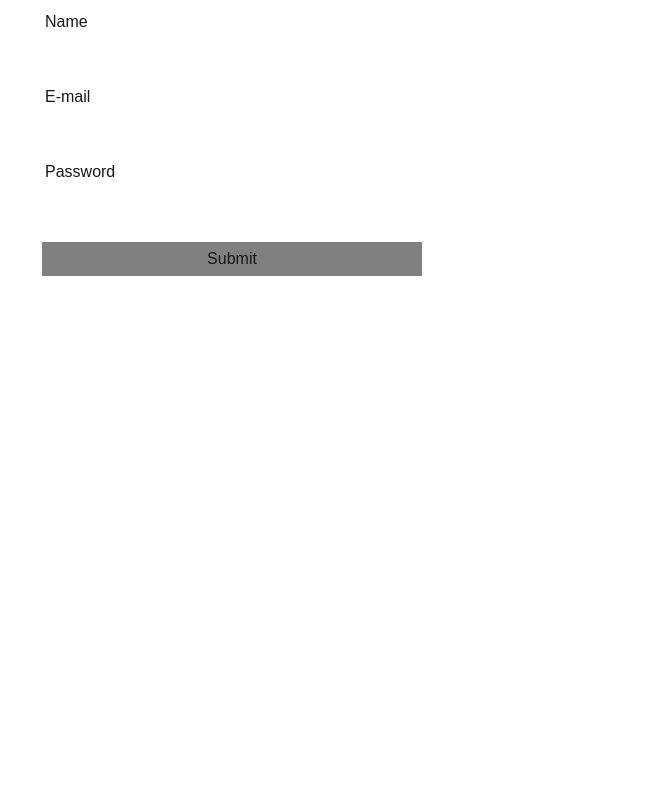
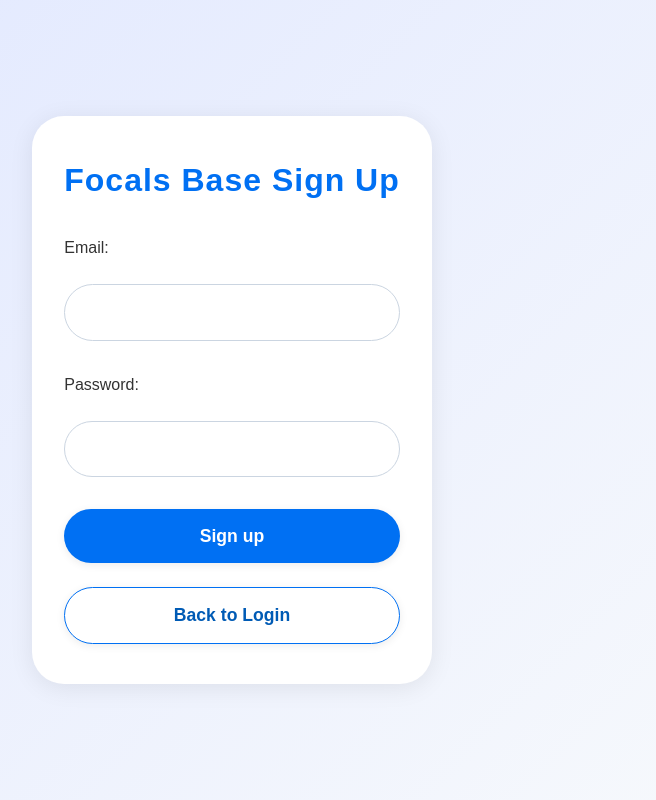
Before and after one commit to Vsingh70/Focals-Base, a Next.js app in the folder my-app/: page /signup in a window 1280 px wide. Shown: the whole page, without its empty margins (408-1064 px from the left). Built offline with nearby package versions, Linux system fonts and the light colour scheme.

Commit message:
better UI on login and signup page with more intuitive routing

```diff
--- a/my-app/src/app/login/actions.js
+++ b/my-app/src/app/login/actions.js
@@ -39,6 +39,6 @@ export async function signup(formData) {
     redirect('/error')
   }
 
-  revalidatePath('/', 'layout')
-  redirect('/account')
+  //revalidatePath('/', 'layout')
+  redirect('/signup?success=1')
 }
--- a/my-app/src/app/login/page.jsx
+++ b/my-app/src/app/login/page.jsx
@@ -1,14 +1,126 @@
+"use client";
 import { login, signup } from './actions'
+import { useState } from "react";
+import { useRouter } from "next/navigation";
 
 export default function LoginPage() {
+  const [hovered, setHovered] = useState({ login: false, signup: false });
+  const router = useRouter();
+
   return (
-    <form>
-      <label htmlFor="email">Email:</label>
-      <input id="email" name="email" type="email" required />
-      <label htmlFor="password">Password:</label>
-      <input id="password" name="password" type="password" required />
-      <button formAction={login}>Log in</button>
-      <button formAction={signup}>Sign up</button>
-    </form>
+    <div style={{
+      minHeight: "100vh",
+      background: "linear-gradient(135deg, #e0e7ff 0%, #f8fafc 100%)",
+      display: "flex",
+      alignItems: "center",
+      justifyContent: "center"
+    }}>
+      <div style={{
+        display: "flex",
+        flexDirection: "column",
+        alignItems: "center",
+        gap: "20px"
+      }}>
+        <form
+          style={{
+            background: "#fff",
+            padding: "40px 32px",
+            borderRadius: "32px",
+            boxShadow: "0 4px 24px rgba(0,0,0,0.08)",
+            display: "flex",
+            flexDirection: "column",
+            minWidth: "340px",
+            gap: "24px"
+          }}
+        >
+          <h2 style={{
+            textAlign: "center",
+            marginBottom: "8px",
+            color: "#0070f3",
+            fontWeight: 700,
+            fontSize: "2rem",
+            letterSpacing: "1px"
+          }}>
+            Focals Base Login
+          </h2>
+          <label htmlFor="email" style={{ fontWeight: 500, color: "#333" }}>Email:</label>
+          <input
+            id="email"
+            name="email"
+            type="email"
+            required
+            style={{
+              border: "1.5px solid #cbd5e1",
+              borderRadius: "50px",
+              padding: "14px 22px",
+              fontSize: "1.1rem",
+              outline: "none",
+              marginBottom: "8px",
+              transition: "border 0.2s",
+            }}
+          />
+          <label htmlFor="password" style={{ fontWeight: 500, color: "#333" }}>Password:</label>
+          <input
+            id="password"
+            name="password"
+            type="password"
+            required
+            style={{
+              border: "1.5px solid #cbd5e1",
+              borderRadius: "50px",
+              padding: "14px 22px",
+              fontSize: "1.1rem",
+              outline: "none",
+              marginBottom: "8px",
+              transition: "border 0.2s",
+            }}
+          />
+          <div style={{ display: "flex", gap: "16px", marginTop: "12px" }}>
+            <button
+              type="submit"
+              formAction={login}
+              style={{
+                flex: 1,
+                padding: "14px 0",
+                borderRadius: "50px",
+                border: "none",
+                background: hovered.login ? "#005bb5" : "#0070f3",
+                color: "#fff",
+                fontWeight: "bold",
+                fontSize: "1.1rem",
+                cursor: "pointer",
+                boxShadow: "0 2px 8px rgba(0,0,0,0.08)",
+                transition: "background 0.2s",
+              }}
+              onMouseEnter={() => setHovered(h => ({ ...h, login: true }))}
+              onMouseLeave={() => setHovered(h => ({ ...h, login: false }))}
+            >
+              Log in
+            </button>
+            <button
+              type="button"
+              style={{
+                flex: 1,
+                padding: "14px 0",
+                borderRadius: "50px",
+                border: "1.5px solid #0070f3",
+                background: hovered.signup ? "#005bb5" : "#fff",
+                color: hovered.signup ? "#fff" : "#005bb5",
+                fontWeight: "bold",
+                fontSize: "1.1rem",
+                cursor: "pointer",
+                boxShadow: "0 2px 8px rgba(0,0,0,0.08)",
+                transition: "background 0.2s, color 0.2s",
+              }}
+              onMouseEnter={() => setHovered(h => ({ ...h, signup: true }))}
+              onMouseLeave={() => setHovered(h => ({ ...h, signup: false }))}
+               onClick={() => router.push("/signup")}
+            >
+              Sign up
+            </button>
+          </div>
+        </form>
+      </div>
+    </div>
   )
 }
--- a/my-app/src/app/signup/page.js
+++ /dev/null
@@ -1,29 +0,0 @@
-import styles from './signup.module.css'
-
-export default function home(){
-  return (
-    <div className={styles.container}>
-
-      <form className={styles.input_boxes}>
-        <div className={styles.form_group}>
-        <label>Name</label>
-        <input name="name"/>
-
-        </div>
-        <div className={styles.form_group}>
-
-        <label>E-mail</label>
-        <input name="email"/>
-        </div>
-        <div className={styles.form_group}>
-
-        <label>Password</label>
-        <input name="password"/>
-        </div>
-
-        <button> Submit </button>
-      </form>
-    </div>
-  );
-
-}
--- /dev/null
+++ b/my-app/src/app/signup/page.jsx
@@ -0,0 +1,136 @@
+"use client";
+import { signup } from '../login/actions';
+import { useState } from "react";
+import { useRouter, useSearchParams } from "next/navigation";
+
+export default function SignupPage() {
+  const [hovered, setHovered] = useState(false);
+  const router = useRouter();
+  const searchParams = useSearchParams();
+  const showPopup = searchParams.get("success") === "1";
+
+  return (
+    <div style={{
+      minHeight: "100vh",
+      background: "linear-gradient(135deg, #e0e7ff 0%, #f8fafc 100%)",
+      display: "flex",
+      alignItems: "center",
+      justifyContent: "center"
+    }}>
+      <div style={{
+        display: "flex",
+        flexDirection: "column",
+        alignItems: "center",
+        gap: "20px"
+      }}>
+        <form
+          action={signup}
+          style={{
+            background: "#fff",
+            padding: "40px 32px",
+            borderRadius: "32px",
+            boxShadow: "0 4px 24px rgba(0,0,0,0.08)",
+            display: "flex",
+            flexDirection: "column",
+            minWidth: "340px",
+            gap: "24px"
+          }}
+        >
+          <h2 style={{
+            textAlign: "center",
+            marginBottom: "8px",
+            color: "#0070f3",
+            fontWeight: 700,
+            fontSize: "2rem",
+            letterSpacing: "1px"
+          }}>
+            Focals Base Sign Up
+          </h2>
+          <label htmlFor="email" style={{ fontWeight: 500, color: "#333" }}>Email:</label>
+          <input
+            id="email"
+            name="email"
+            type="email"
+            required
+            style={{
+              border: "1.5px solid #cbd5e1",
+              borderRadius: "50px",
+              padding: "14px 22px",
+              fontSize: "1.1rem",
+              outline: "none",
+              marginBottom: "8px",
+              transition: "border 0.2s",
+            }}
+          />
+          <label htmlFor="password" style={{ fontWeight: 500, color: "#333" }}>Password:</label>
+          <input
+            id="password"
+            name="password"
+            type="password"
+            required
+            style={{
+              border: "1.5px solid #cbd5e1",
+              borderRadius: "50px",
+              padding: "14px 22px",
+              fontSize: "1.1rem",
+              outline: "none",
+              marginBottom: "8px",
+              transition: "border 0.2s",
+            }}
+          />
+          {showPopup && (
+            <div style={{
+              color: "#0070f3",
+              background: "#e0e7ff",
+              borderRadius: "12px",
+              padding: "12px",
+              marginBottom: "8px",
+              textAlign: "center",
+              fontWeight: 500,
+              fontSize: "1rem"
+            }}>
+              Please check your email to confirm email
+            </div>
+          )}
+          <button
+            type="submit"
+            style={{
+              padding: "14px 0",
+              borderRadius: "50px",
+              border: "none",
+              background: hovered ? "#005bb5" : "#0070f3",
+              color: "#fff",
+              fontWeight: "bold",
+              fontSize: "1.1rem",
+              cursor: "pointer",
+              boxShadow: "0 2px 8px rgba(0,0,0,0.08)",
+              transition: "background 0.2s",
+            }}
+            onMouseEnter={() => setHovered(true)}
+            onMouseLeave={() => setHovered(false)}
+          >
+            Sign up
+          </button>
+          <button
+            type="button"
+            style={{
+              padding: "14px 0",
+              borderRadius: "50px",
+              border: "1.5px solid #0070f3",
+              background: "#fff",
+              color: "#005bb5",
+              fontWeight: "bold",
+              fontSize: "1.1rem",
+              cursor: "pointer",
+              boxShadow: "0 2px 8px rgba(0,0,0,0.08)",
+              transition: "background 0.2s, color 0.2s",
+            }}
+            onClick={() => router.push("/login")}
+          >
+            Back to Login
+          </button>
+        </form>
+      </div>
+    </div>
+  );
+}
--- a/my-app/src/app/signup/signup.module.css
+++ /dev/null
@@ -1,46 +0,0 @@
-
-.container{
-  width:100%;
-  display: flex;
-  justify-content: center;
-}
-
-.form_group{
-  padding-top: 10px;
-}
-
-.input_boxes{
-  width: 30%;
-  display: block;
-  align-items: center;
-
-}
-
-.input_boxes input{
-  width: 100%;
-  flex-grow: 1;
-  padding-top: 5px;
-  padding-bottom: 5px;
-  margin-top: 5px;
-  border-bottom: 2px solid white;
-  border-radius: 5px;
-}
-
-.input_boxes label{
-  text-align: left;
-  margin-top: 5px;
-
-  padding: 5px;
-  padding-right: 10px;
-}
-
-.input_boxes button{
-  margin-top: 15px;
-  margin-bottom: 15px;
-  padding: 5px;
-  padding-left: 10px;
-  width: 100%;
-  padding-right: 10px;
-  background-color: gray;
-  border: 2px solid white;
-}
```
